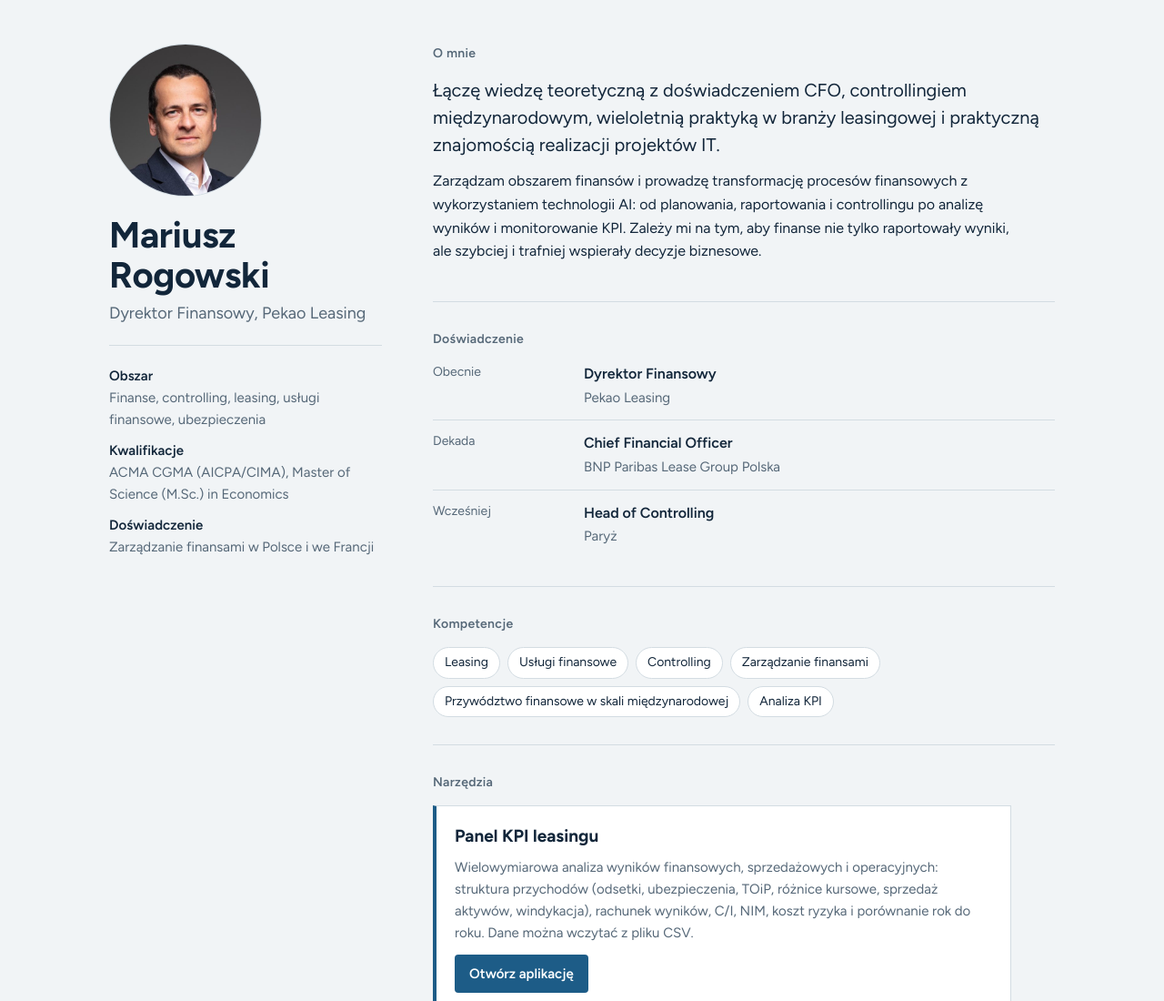
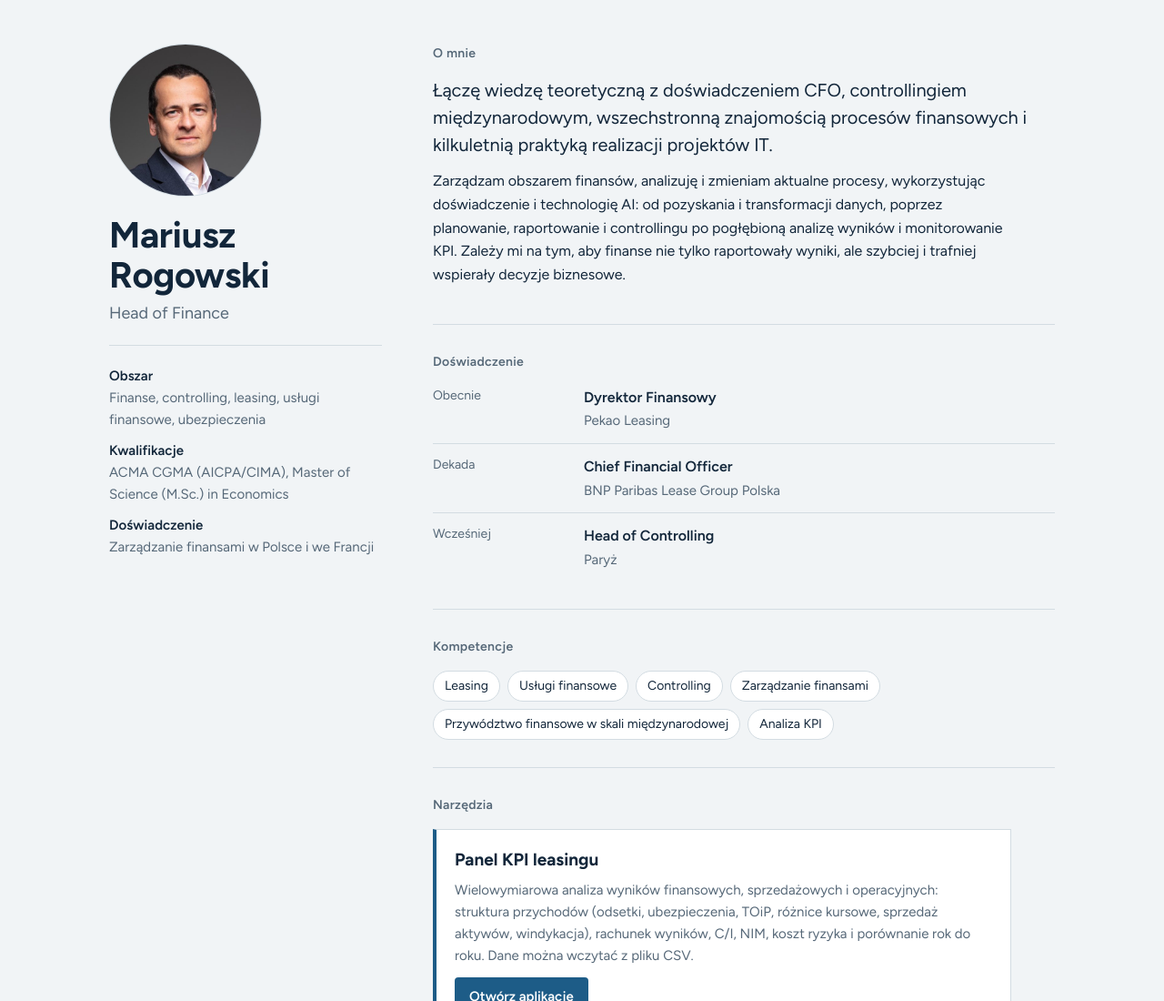
Before and after one commit to marogowski/my-first-domain, a plain HTML site: page index.html in a window 1280 px wide. Shown: the top 1100 px of the page at 91% size. Drawn offline with Linux system fonts and the light colour scheme.

Commit message:
Update role and biography details in index.html

```diff
--- a/index.html
+++ b/index.html
@@ -52,7 +52,7 @@ p{margin:0 0 12px;max-width:62ch}
  <aside>
   <img class="photo" src="mariusz-rogowski.jpg" alt="Mariusz Rogowski" width="168" height="168">
   <h1>Mariusz Rogowski</h1>
-  <p class="role">Dyrektor Finansowy, Pekao Leasing</p>
+  <p class="role">Head of Finance</p>
   <ul class="facts">
    <li><b>Obszar</b>Finanse, controlling, leasing, usługi finansowe, ubezpieczenia</li>
    <li><b>Kwalifikacje</b>ACMA CGMA (AICPA/CIMA), Master of Science (M.Sc.) in Economics</li>
@@ -63,8 +63,8 @@ p{margin:0 0 12px;max-width:62ch}
  <main>
   <section>
    <h2>O mnie</h2>
-   <p class="lead">Łączę wiedzę teoretyczną z doświadczeniem CFO, controllingiem międzynarodowym, wieloletnią praktyką w branży leasingowej i praktyczną znajomością realizacji projektów IT.</p>
-   <p>Zarządzam obszarem finansów i prowadzę transformację procesów finansowych z wykorzystaniem technologii AI: od planowania, raportowania i controllingu po analizę wyników i monitorowanie KPI. Zależy mi na tym, aby finanse nie tylko raportowały wyniki, ale szybciej i trafniej wspierały decyzje biznesowe.</p>
+   <p class="lead">Łączę wiedzę teoretyczną z doświadczeniem CFO, controllingiem międzynarodowym, wszechstronną znajomością procesów finansowych i kilkuletnią praktyką realizacji projektów IT.</p>
+   <p>Zarządzam obszarem finansów, analizuję i zmieniam aktualne procesy, wykorzystując doświadczenie i technologię AI: od pozyskania i transformacji danych, poprzez planowanie, raportowanie i controllingu po pogłębioną analizę wyników i monitorowanie KPI. Zależy mi na tym, aby finanse nie tylko raportowały wyniki, ale szybciej i trafniej wspierały decyzje biznesowe.</p>
   </section>
 
   <section>
```
